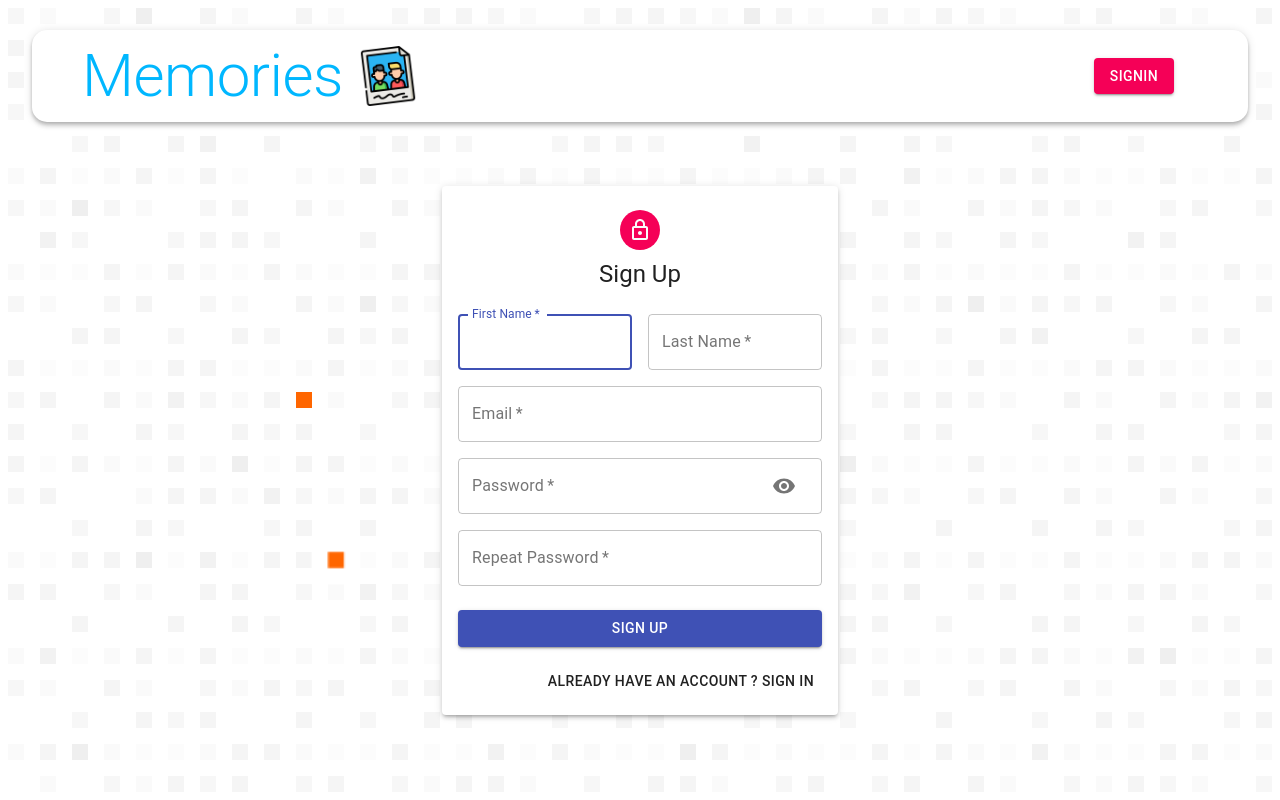
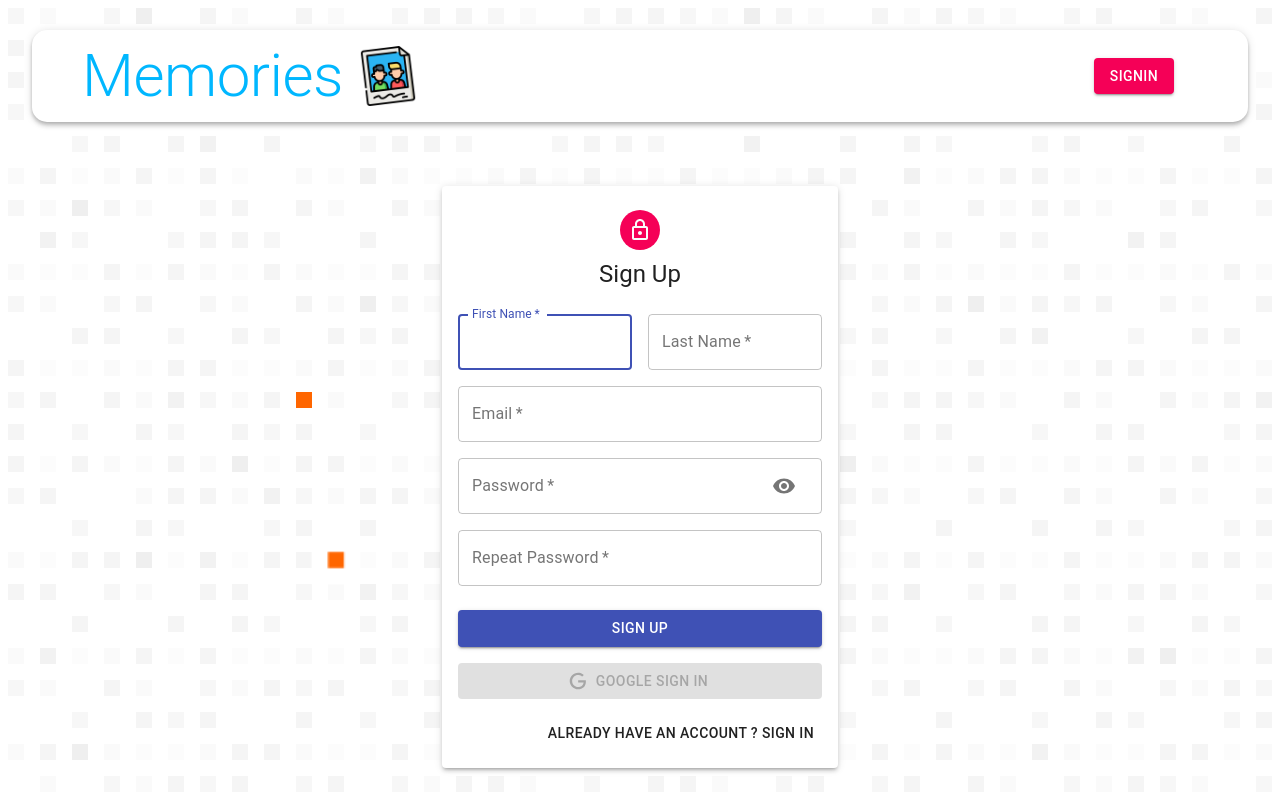
Before and after one commit to matahariramadhan/mern-memories-project-frontend, a React (Create React App) app: page /auth in a window 1280 px wide. Built offline with nearby package versions, Linux system fonts and the light colour scheme.

Commit message:
Fix google login

```diff
--- a/src/actions/constants.js
+++ b/src/actions/constants.js
@@ -3,3 +3,6 @@
 export const UPDATE = "UPDATE";
 export const DELETE = "DELETE";
 export const LIKE = "LIKE";
+
+export const AUTH = "AUTH";
+export const SIGNOUT = "SIGNOUT";
--- a/src/components/Auth/Auth.js
+++ b/src/components/Auth/Auth.js
@@ -1,4 +1,5 @@
 import React, { useState } from "react";
+import { useDispatch } from "react-redux";
 import {
   Avatar,
   Button,
@@ -8,11 +9,17 @@
   Typography,
 } from "@material-ui/core";
 import LockOutlinedIcon from "@material-ui/icons/LockOutlined";
+import GoogleLogin from "react-google-login";
 
 import Input from "./Input";
+import Icon from "./icon";
 import useStyles from "./styles";
+import { AUTH } from "../../actions/constants";
+import { useHistory } from "react-router";
 
 const Auth = () => {
+  const dispatch = useDispatch();
+  const history = useHistory();
   const classes = useStyles();
   const [showPassword, setShowPassword] = useState(false);
   const [isSignUp, setIsSignUp] = useState(true);
@@ -25,6 +32,22 @@
     setShowPassword((prevShowPassword) => !prevShowPassword);
 
   const switchMode = () => setIsSignUp((prevIsSignUp) => !prevIsSignUp);
+
+  const googleSuccess = (res) => {
+    const result = res?.profileObj;
+    const token = res?.tokenId;
+
+    try {
+      dispatch({ type: AUTH, data: { result, token } });
+      history.push("/");
+    } catch (error) {
+      console.log(error);
+    }
+  };
+
+  const googleFailure = () => {
+    console.log("Google sigm in was unsuccessful. Try again later");
+  };
   return (
     <Container component="main" maxWidth="xs">
       <Paper className={classes.paper} elevation={3}>
@@ -82,6 +105,25 @@
           >
             {isSignUp ? "Sign Up" : "Sign In"}
           </Button>
+          <GoogleLogin
+            clientId="471961893396-lnjnciek4eu279a5ugtr4n9tlci3dgkp.apps.googleusercontent.com"
+            render={(renderProps) => (
+              <Button
+                className={classes.googleButton}
+                color="primary"
+                fullWidth
+                onClick={renderProps.onClick}
+                disabled={renderProps.disabled}
+                startIcon={<Icon />}
+                variant="contained"
+              >
+                Google Sign In
+              </Button>
+            )}
+            onSuccess={googleSuccess}
+            onFailure={googleFailure}
+            cookiePolicy="single_host_origin"
+          />
           <Grid container justifyContent="flex-end">
             <Grid item>
               <Button onClick={switchMode}>
--- a/src/components/Auth/Input.js
+++ b/src/components/Auth/Input.js
@@ -24,7 +24,8 @@
         autoFocus={autoFocus}
         type={type}
         InputProps={
-          name === "password" && {
+          name === "password"
+            ? {
                 endAdornment: (
                   <InputAdornment position="end">
                     <IconButton onClick={handleShowPassword}>
@@ -33,6 +34,7 @@
                   </InputAdornment>
                 ),
               }
+            : null
         }
       />
     </Grid>
--- /dev/null
+++ b/src/components/Auth/icon.js
@@ -0,0 +1,12 @@
+import React from "react";
+
+const icon = () => (
+  <svg style={{ width: "20px", height: "20px" }} viewBox="0 0 24 24">
+    <path
+      fill="currentColor"
+      d="M21.35,11.1H12.18V13.83H18.69C18.36,17.64 15.19,19.27 12.19,19.27C8.36,19.27 5,16.25 5,12C5,7.9 8.2,4.73 12.2,4.73C15.29,4.73 17.1,6.7 17.1,6.7L19,4.72C19,4.72 16.56,2 12.1,2C6.42,2 2.03,6.8 2.03,12C2.03,17.05 6.16,22 12.25,22C17.6,22 21.5,18.33 21.5,12.91C21.5,11.76 21.35,11.1 21.35,11.1V11.1Z"
+    />
+  </svg>
+);
+
+export default icon;
--- a/src/components/Navbar/Navbar.js
+++ b/src/components/Navbar/Navbar.js
@@ -1,15 +1,35 @@
-import React from "react";
-import { Link } from "react-router-dom";
+import React, { useEffect, useState } from "react";
+import { Link, useHistory, useLocation } from "react-router-dom";
 import { AppBar, Avatar, Button, Toolbar, Typography } from "@material-ui/core";
 
 import memories from "../../images/memories.png";
 
 import useStyles from "./styles";
+import { useDispatch } from "react-redux";
+import { SIGNOUT } from "../../actions/constants";
 
 const Navbar = () => {
   const classes = useStyles();
+  const dispatch = useDispatch();
+  const history = useHistory();
+  const location = useLocation();
+  const [user, setUser] = useState();
 
-  const user = null;
+  const signoutHandler = () => {
+    dispatch({ type: SIGNOUT });
+
+    history.push("/");
+
+    setUser(null);
+  };
+
+  useEffect(() => {
+    const token = user?.token;
+
+    // JWT Authentication
+
+    setUser(JSON.parse(localStorage.getItem("profile")));
+  }, [location]);
 
   return (
     <AppBar className={classes.appBar} position="static" color="inherit">
@@ -43,7 +63,11 @@
             <Typography className={classes.userName}>
               {user.result.name}
             </Typography>
-            <Button variant="contained" color="secondary" onClick={() => {}}>
+            <Button
+              variant="contained"
+              color="secondary"
+              onClick={signoutHandler}
+            >
               Signout
             </Button>
           </div>
--- /dev/null
+++ b/src/reducers/auth.js
@@ -0,0 +1,20 @@
+import { AUTH, SIGNOUT } from "../actions/constants";
+
+const initState = { authData: null };
+
+const authReducer = (state = initState, action) => {
+  switch (action.type) {
+    case AUTH:
+      localStorage.setItem("profile", JSON.stringify({ ...action?.data }));
+      return { ...state, authData: action?.data };
+
+    case SIGNOUT:
+      localStorage.clear();
+      return { ...state, authData: null };
+
+    default:
+      return state;
+  }
+};
+
+export default authReducer;
--- a/src/reducers/index.js
+++ b/src/reducers/index.js
@@ -1,8 +1,10 @@
 import { combineReducers } from "redux";
+import authReducer from "./auth";
 import postsReducer from "./posts";
 
 const rootReducer = combineReducers({
   post: postsReducer,
+  auth: authReducer,
 });
 
 export default rootReducer;
```
Lines whose indentation alone changed are shown as unchanged.
